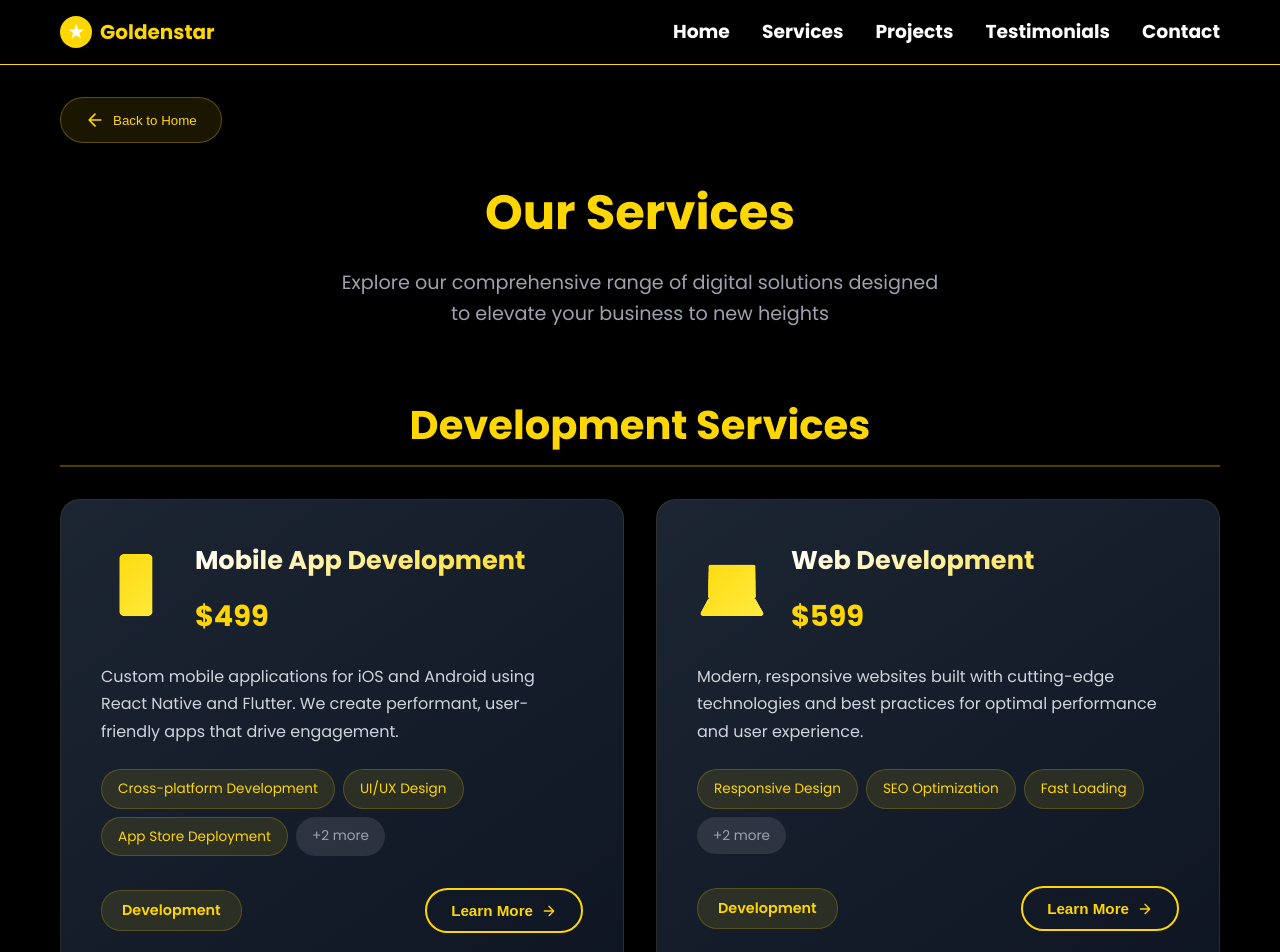
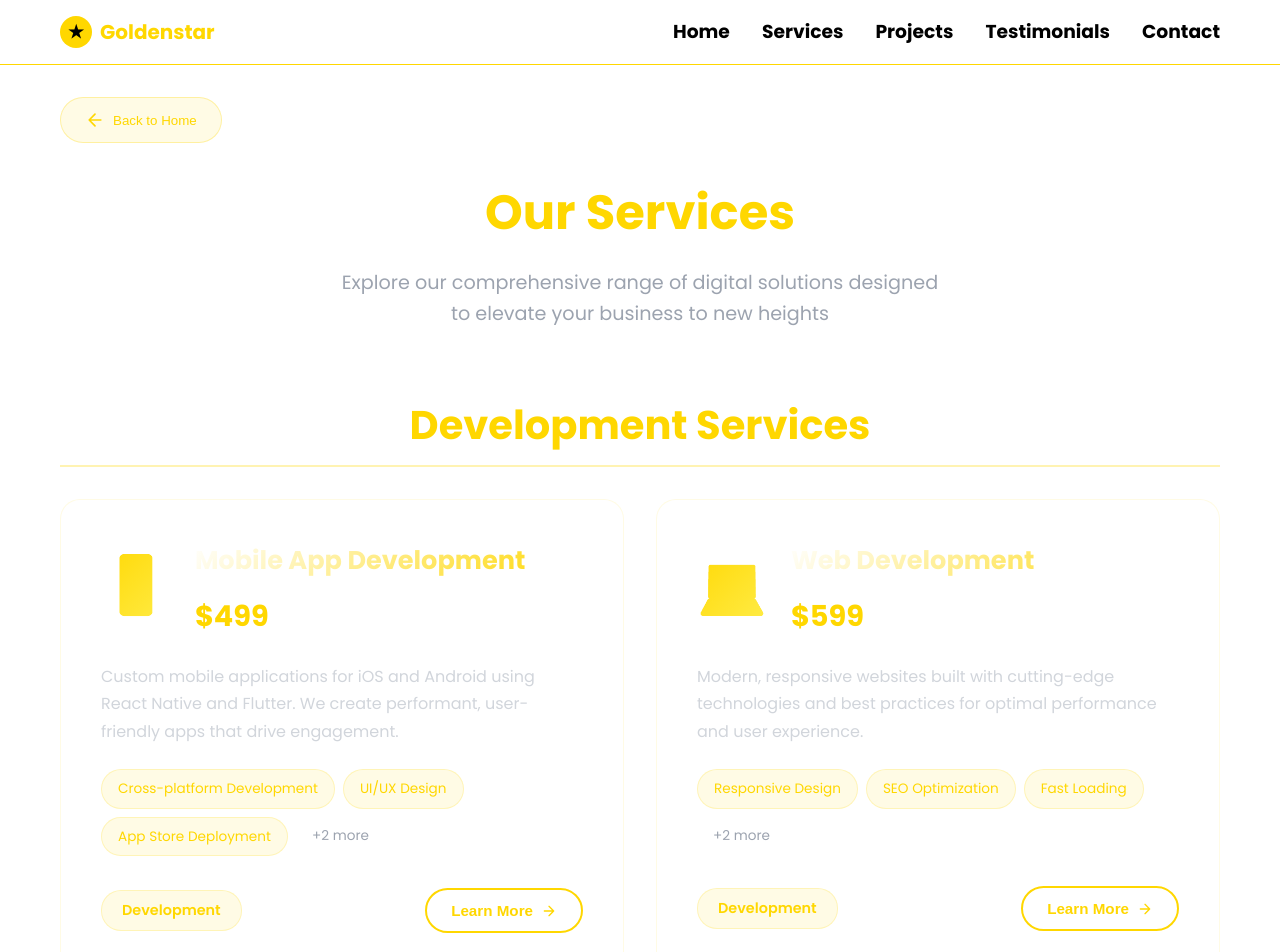
Before and after one commit to peaceolu/GoldenStarProgrammingandTechSolution, a React (Vite) app: page /services in a window 1280 px wide. Shown: the top 952 px of the page. Built offline with nearby package versions, Linux system fonts and the light colour scheme.

Commit message:
color change

```diff
--- a/src/index.css
+++ b/src/index.css
@@ -21,8 +21,8 @@
 
 body {
   font-family: 'Poppins', sans-serif;
-  background-color: var(--black);
-  color: var(--white);
+  background-color: var(--white);
+  color: var(--black);
   line-height: 1.6;
 }
 
@@ -51,7 +51,7 @@ body {
 
 /* Header Styles */
 .header {
-  background-color: var(--black);
+  background-color: var(--white);
   border-bottom: 1px solid var(--gold);
   position: sticky;
   top: 0;
@@ -108,7 +108,7 @@ body {
 }
 
 .mobile-menu-btn {
-  background: black;
+  background: white;
   border: none;
   color: var(--gold);
   cursor: pointer;
@@ -118,23 +118,23 @@ body {
 .mobile-menu {
   padding-bottom: 1rem;
 
-  background-color: black;
+  background-color: white;
 }
 
 .mobile-nav {
   display: flex;
   flex-direction: column;
   gap: 1rem;
-  background-color: black
+  background-color: white
 }
 
 .mobile-nav-link {
-  color: var(--white);
+  color: var(--black);
   text-decoration: none;
   padding: 0.5rem 0;
   text-transform: capitalize;
   transition: color 0.3s ease;
-    background-color: black;
+    background-color: white;
     border: none;
      border-bottom: 2px solid var(--gold);
 }
@@ -405,10 +405,10 @@ body {
 .form-input {
   width: 100%;
   padding: 10px;
-  background-color: black;
+  background-color: white;
   border: 1px solid var black;
   border-radius: 10px;
-  color: var(--white);
+  color: var(--black);
   font-size: 1rem;
   transition: border-color 0.3s ease;
 }
@@ -875,7 +875,7 @@ body {
 }
 
 .service-card-expanded {
-  background: linear-gradient(145deg, rgba(31, 41, 55, 0.9), rgba(17, 24, 39, 0.9));
+  background: white;
   border: 1px solid rgba(255, 215, 0, 0.1);
   border-radius: 20px;
   padding: 2rem;
@@ -909,7 +909,7 @@ body {
 .service-title-large {
   font-size: 1.5rem;
   font-weight: 600;
-  color: var(--white);
+  color: var(--black);
   margin-bottom: 0.5rem;
 }
 
@@ -1103,7 +1103,7 @@ a{
   align-items: center;
   gap: 1rem;
   padding: 1rem;
-  background: rgba(255, 215, 0, 0.05);
+  background: white;
   border-radius: 10px;
   border: 1px solid rgba(255, 215, 0, 0.1);
 }
@@ -1131,7 +1131,7 @@ a{
   gap: 1rem;
   margin-bottom: 1rem;
   padding: 1rem;
-  background: rgba(255, 215, 0, 0.05);
+  background: rgba(245, 244, 242, 0.05);
   border-radius: 10px;
   border: 1px solid rgba(255, 215, 0, 0.1);
 }
@@ -1160,9 +1160,9 @@ a{
   gap: 1rem;
   margin-bottom: 1rem;
   padding: 1rem;
-  background: rgba(255, 215, 0, 0.05);
+  background: rgba(250, 250, 247, 0.05);
   border-radius: 10px;
-  border: 1px solid rgba(255, 215, 0, 0.1);
+  border: 1px solid rgba(230, 228, 221, 0.1);
 }
 
 .deliverable-icon {
@@ -1248,7 +1248,7 @@ a{
 }
 
 .order-summary {
-  background: rgba(255, 215, 0, 0.05);
+  background: rgba(236, 236, 232, 0.05);
   padding: 1.5rem;
   border-radius: 10px;
   margin-bottom: 1.5rem;
@@ -1403,7 +1403,7 @@ a{
 }
 
 .service-card-expanded {
-  background: linear-gradient(145deg, rgba(31, 41, 55, 0.9), rgba(17, 24, 39, 0.9));
+  background: white;
   border: 1px solid rgba(255, 215, 0, 0.1);
   border-radius: 20px;
   padding: 2.5rem;
```
